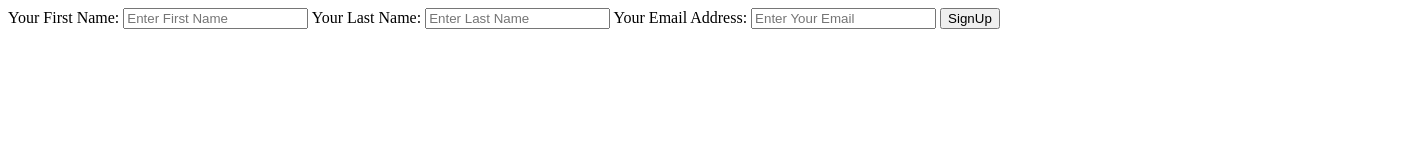
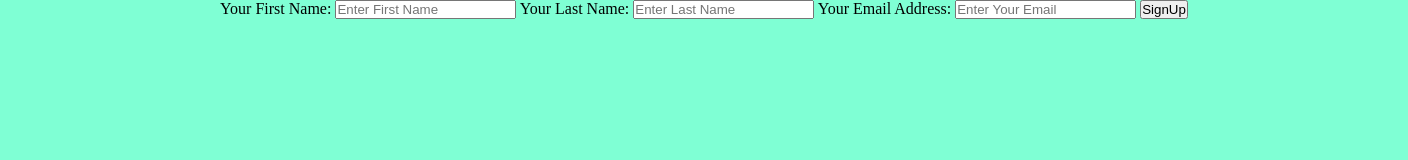
Before and after one commit to jamatali/MERN-Practice, a website: page email-collection-22-09-23/index.html in a window 1280 px wide. Shown: the whole page, 1408 px wide, since content can reach past the window. Drawn offline with Linux system fonts and the light colour scheme.

Commit message:
css file created, succes and failiure html files created

```diff
--- a/email-collection-22-09-23/index.html
+++ b/email-collection-22-09-23/index.html
@@ -3,6 +3,7 @@
 <head>
     <meta charset="UTF-8">
     <meta name="viewport" content="width=device-width, initial-scale=1.0">
+    <link rel="stylesheet" href="./style.css" type="text/css">
     <title>Email Collection</title>
 </head>
 <body>
@@ -11,11 +12,11 @@
         <div class="card">
             <form action="/" method="post">
                 <label for="fname">Your First Name:</label>
-                <input id="fname" name="fname" type="text" placeholder="Enter First Name">
+                <input name="fname" type="text" placeholder="Enter First Name">
                 <label for="lname">Your Last Name:</label>
-                <input id="lname" type="text" name="lname" placeholder="Enter Last Name">
+                <input type="text" name="lname" placeholder="Enter Last Name">
                 <label for="email">Your Email Address:</label>
-                <input id="email" name="email" type="text" placeholder="Enter Your Email">
+                <input name="email" type="text" placeholder="Enter Your Email">
                 <button type="submit">SignUp</button>
             </form>
         </div>
--- /dev/null
+++ b/email-collection-22-09-23/style.css
@@ -0,0 +1,13 @@
+*{
+    margin: 0;
+    padding: 0;
+}
+.container{
+    width: 100%;
+    padding: 0 5%;
+    background-color: aquamarine;
+    height: 100vh;
+    display: flex;
+    justify-content: center;
+    justify-content: center;
+}
```
Also changed, not shown: email-collection-22-09-23/app.js (+7 -0 lines), email-collection-22-09-23/failuire.html (added, +11 -0 lines), email-collection-22-09-23/success.html (added, +11 -0 lines).
